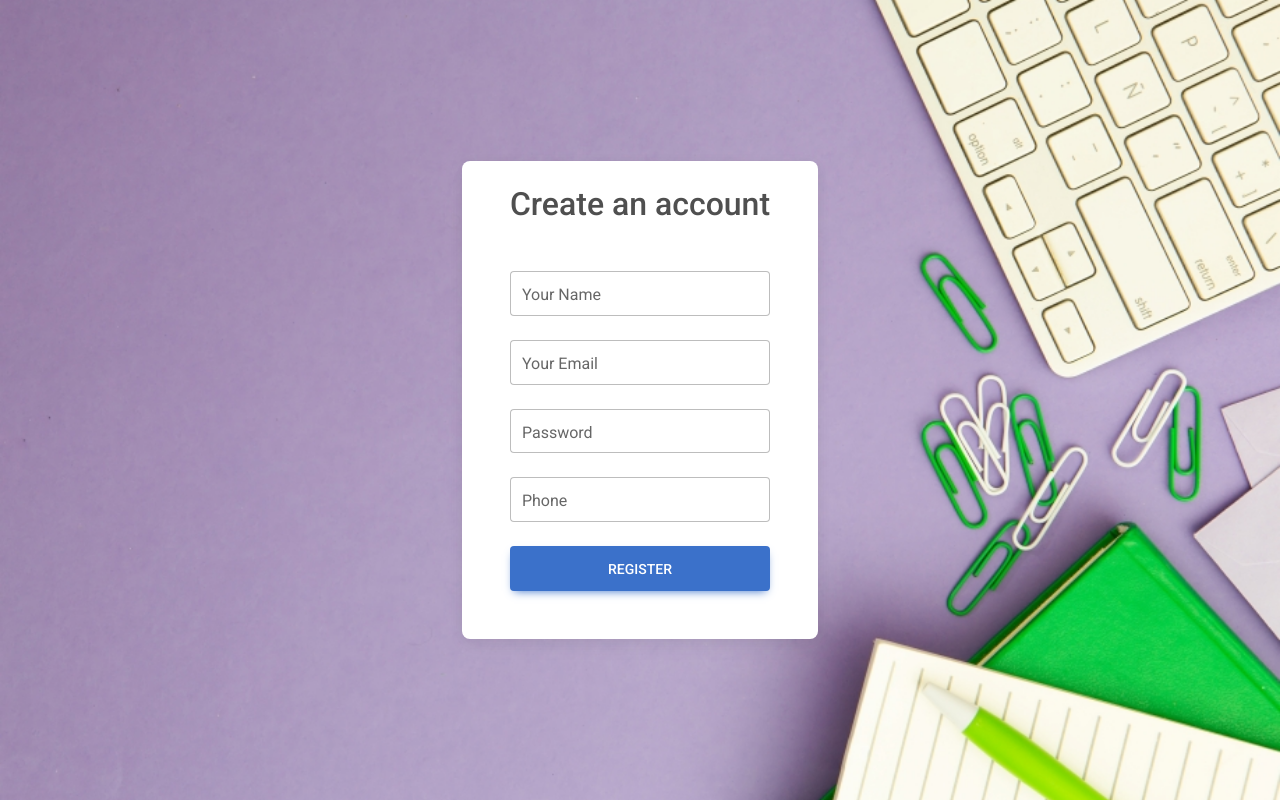
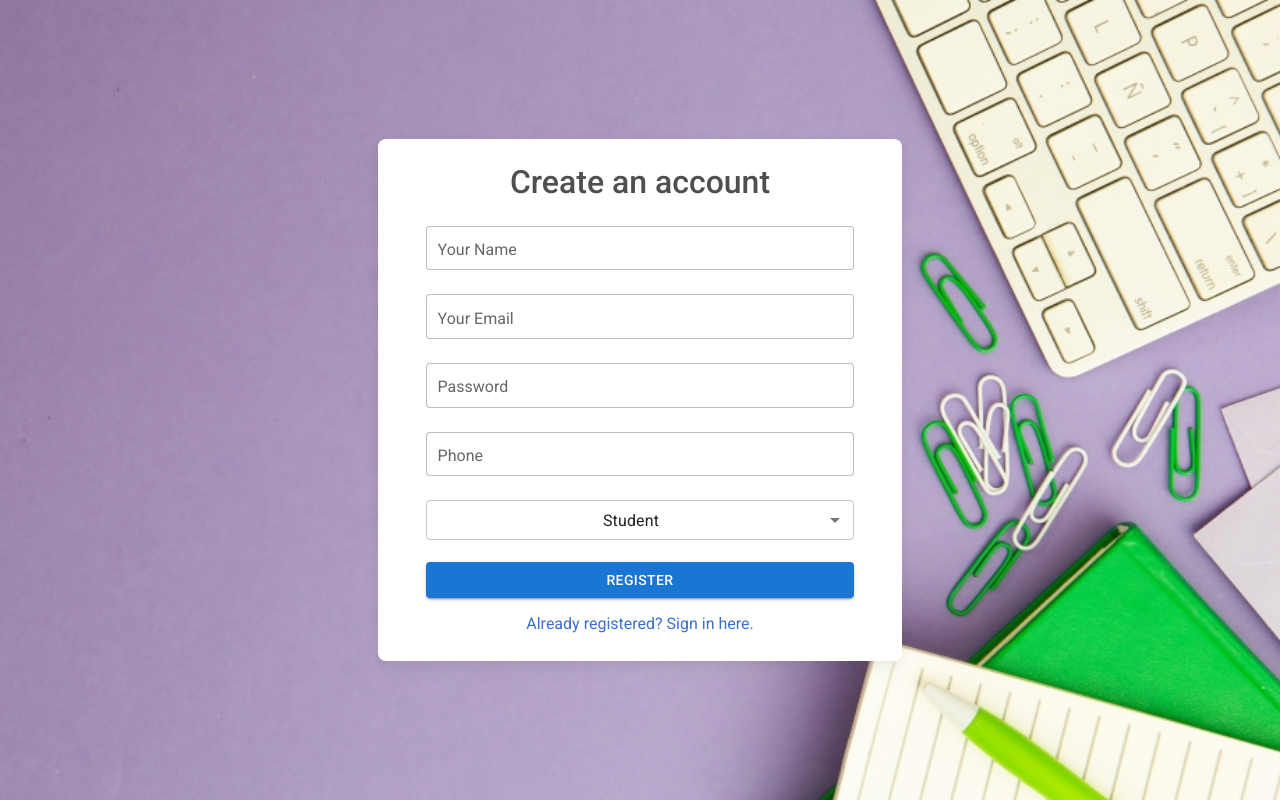
Before and after one commit to CodeFreak2002/Project-Management-Portal, a React (Create React App) app: page /register in a window 1280 px wide. Built offline with nearby package versions, Linux system fonts and the light colour scheme.

Commit message:
Error handling in register done

```diff
--- a/src/Register.jsx
+++ b/src/Register.jsx
@@ -1,4 +1,4 @@
-import React, { useState } from 'react';
+import React, { useEffect, useState } from 'react';
 import {
   MDBBtn,
   MDBContainer,
@@ -14,8 +14,9 @@ import {
 from 'mdb-react-ui-kit';
 import './Register.css';
 import axios from 'axios';
-import { MenuItem, Select, Button } from '@mui/material';
+import { MenuItem, Select, Button, Snackbar, Alert } from '@mui/material';
 import background from './StudentDashboard/background.png'
+import { Link } from 'react-router-dom';
 
 function Register() {
 
@@ -24,19 +25,48 @@ function Register() {
   const [password, setPassword] = useState("");
   const [phone, setPhone] = useState("");
   const [role, setRole] = useState("Student");
+  const [open, setOpen] = useState(false);
+  const [severity, setSeverity] = useState("");
+  const [msg, setMsg] = useState("");
+
+  useEffect(() => {}, [open, severity, msg]);
+
+  const handleClose = (event, reason) => {
+    if (reason === 'clickaway') {
+      return;
+    }
+    setOpen(false);
+    setSeverity("");
+    setMsg("");
+  };
 
   const handleSubmit = async () => {
-    console.log(name, email, password, phone);
-    if (role === "Student") {
+    if (name.length === 0 || email.length === 0 || password.length === 0 || phone.length === 0) {
+      setOpen(true);
+      setSeverity("error");
+      setMsg("Please fill out all fields!");
+    }
+    else if (role === "Student") {
       await axios.post('http://project-management-portal-server.vercel.app/student/register', {
         name: name,
         email: email,
         password: password,
         phone: phone
       }).then((res) => {
-        console.log(res);
+        if (res.status === 200) {
+          setOpen(true);
+          setSeverity("success");
+          setMsg("Successfully registered!");
+        }
+        else {
+          setOpen(true);
+          setSeverity("warning");
+          setMsg(res.data);
+        }
       }).catch((err) => {
-        console.log(err);
+        setOpen(true);
+        setSeverity("error");
+        setMsg(err.response.data);
       })
     }
     else if (role === "Teacher") {
@@ -46,26 +76,45 @@ function Register() {
         password: password,
         phone: phone
       }).then((res) => {
-        console.log(res);
+        if (res.status === 200) {
+          setOpen(true);
+          setSeverity("success");
+          setMsg("Successfully registered!");
+        }
+        else {
+          setOpen(true);
+          setSeverity("warning");
+          setMsg(res.data);
+        }
       }).catch((err) => {
-        console.log(err);
+        setOpen(true);
+        setSeverity("error");
+        setMsg(err.response.data);
       })
     }
   }
 
   return (
-    <MDBContainer fluid className=' register d-flex align-items-center justify-content-center bg-image' style={{backgroundImage: `url(${background})`}}>
+    <MDBContainer fluid className=' register d-flex align-items-center justify-content-center bg-image' style={{backgroundImage: `url(${background})`, textAlign: 'center'}}>
       <div className='mask gradient-custom-3'></div>
       <MDBCard className='m-5' style={{maxWidth: '600px'}}>
         <MDBCardBody className='px-5'>
-          <h2 className="text-center mb-5">Create an account</h2>
-          <MDBInput wrapperClass='mb-4' label='Your Name' size='lg' id='form1' type='text'/>
-          <MDBInput wrapperClass='mb-4' label='Your Email' size='lg' id='form2' type='email'/>
-          <MDBInput wrapperClass='mb-4' label='Password' size='lg' id='form3' type='password'/>
-          <MDBInput wrapperClass='mb-4' label='Phone' size='lg' id='form4' type='password'/>
-          <MDBBtn className='mb-4 w-100 gradient-custom-4' size='lg'>Register</MDBBtn>
+          <h2 className="text-center mb-4">Create an account</h2>
+          <MDBInput wrapperClass='mb-4' label='Your Name' size='lg' id='form1' type='text' value={name} onChange={(e) => setName(e.target.value)}/>
+          <MDBInput wrapperClass='mb-4' label='Your Email' size='lg' id='form2' type='email' value={email} onChange={(e) => setEmail(e.target.value)}/>
+          <MDBInput wrapperClass='mb-4' label='Password' size='lg' id='form3' type='password' value={password} onChange={(e) => setPassword(e.target.value)}/>
+          <MDBInput wrapperClass='mb-4' label='Phone' size='lg' id='form4' type='tel' value={phone} onChange={(e) => setPhone(e.target.value)}/>
+          <Select style={{marginBottom: '5%', textAlign: 'center'}} size="small" value={role} fullWidth onChange={(e) => setRole(e.target.value)}>
+            <MenuItem value={"Student"}>Student</MenuItem>
+            <MenuItem value={"Teacher"}>Teacher</MenuItem>
+          </Select>
+          <Button variant='contained' style={{marginBottom: '3%'}} fullWidth onClick={handleSubmit}>Register</Button>
+          <Link to="/login">Already registered? Sign in here.</Link>
         </MDBCardBody>
       </MDBCard>
+      <Snackbar open={open} autoHideDuration={5000} onClose={handleClose}>
+        <Alert severity={severity} variant="filled" onClose={handleClose}>{msg}</Alert>
+      </Snackbar>
     </MDBContainer>
   );
 }
```
